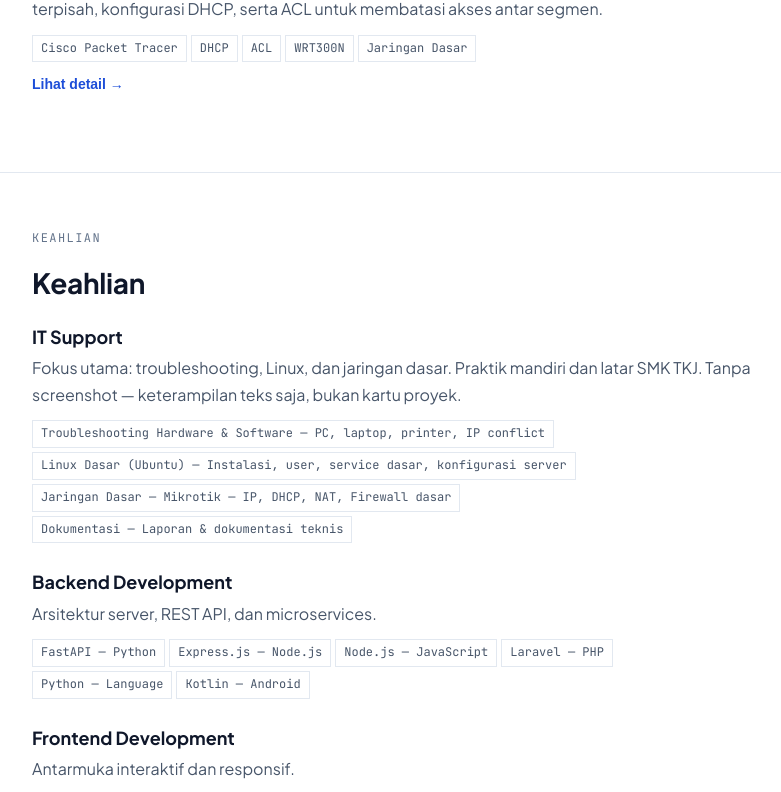
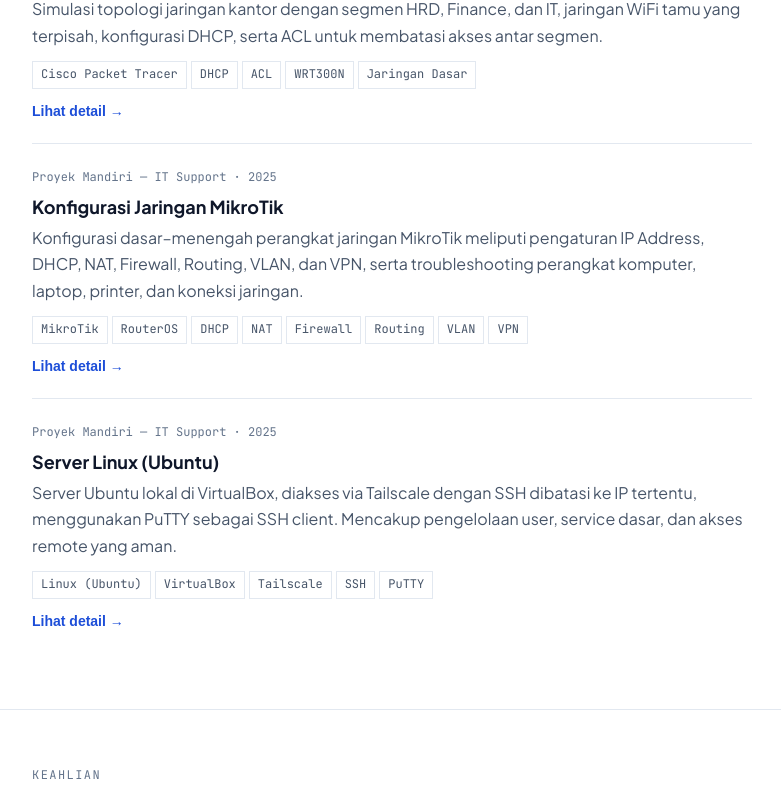
Before and after one commit to justajay224/web-portofolio, a React (Vite) app: page / in a window 1280 px wide. Shown: the part 3811-4603 px from the top of the page, without its empty margins (248-1029 px from the left). Built offline with nearby package versions, Linux system fonts and the light colour scheme.

Commit message:
add: MikroTik + Linux server projects (text only, no screenshots)

```diff
--- a/src/components/Projects.jsx
+++ b/src/components/Projects.jsx
@@ -9,7 +9,7 @@ export default function Projects() {
       <div className="container">
         <p className="section-label">Proyek</p>
         <h2>Proyek terpilih</h2>
-        <p>Enam proyek: tiga mandiri, dua magang perusahaan (NDA), dan satu simulasi jaringan kantor.</p>
+        <p>Delapan proyek: enam mandiri (termasuk simulasi jaringan kantor, konfigurasi MikroTik, dan server Linux — ketiganya teks saja, tanpa screenshot) dan dua magang perusahaan (NDA).</p>
         <div style={{ marginTop: 8 }}>
           {projects.map((p) => (
             <article key={p.id} className="project-row">
--- a/src/data/portfolioData.js
+++ b/src/data/portfolioData.js
@@ -235,6 +235,54 @@ export const projects = [
     liveDemoUrl: null,
     // NOTE: Cisco / Packet Tracer screenshot will be added later. No image file in repo yet — do not invent an image path.
     images: []
+  },
+  {
+    id: "mikrotik-network",
+    projectType: "personal",
+    title: "Konfigurasi Jaringan MikroTik",
+    categoryLabel: "Proyek Mandiri — IT Support",
+    badge: "MikroTik / RouterOS",
+    year: "2025",
+    isConfidential: false,
+    shortDesc: "Konfigurasi dasar–menengah perangkat jaringan MikroTik meliputi pengaturan IP Address, DHCP, NAT, Firewall, Routing, VLAN, dan VPN, serta troubleshooting perangkat komputer, laptop, printer, dan koneksi jaringan.",
+    fullDesc: "Praktik mandiri konfigurasi jaringan dengan perangkat MikroTik pada level dasar–menengah. Mencakup pengaturan IP Address, DHCP, NAT, Firewall, Routing, VLAN, dan VPN, serta troubleshooting perangkat komputer, laptop, printer, dan koneksi jaringan. Teks saja — tanpa screenshot.",
+    problemSolved: "Jaringan kecil perlu konfigurasi dasar yang benar — alamat IP, DHCP, NAT, dan firewall — agar perangkat dapat terhubung dengan aman, serta troubleshooting cepat saat komputer, printer, atau koneksi bermasalah.",
+    architecture: "Perangkat MikroTik (RouterOS) sebagai router utama. Konfigurasi dilakukan bertahap: IP Address, DHCP, NAT, Firewall, Routing, VLAN, dan VPN, lalu diuji dengan koneksi perangkat dan troubleshooting saat ada gangguan.",
+    features: [
+      "Pengaturan IP Address dan DHCP",
+      "Konfigurasi NAT dan Firewall dasar–menengah",
+      "Routing, VLAN, dan VPN",
+      "Troubleshooting komputer, laptop, printer, dan koneksi jaringan"
+    ],
+    techStack: ["MikroTik", "RouterOS", "DHCP", "NAT", "Firewall", "Routing", "VLAN", "VPN"],
+    githubUrl: null,
+    liveDemoUrl: null,
+    // NOTE: No screenshot for this project. Text only — do not invent an image path.
+    images: []
+  },
+  {
+    id: "linux-server-ubuntu",
+    projectType: "personal",
+    title: "Server Linux (Ubuntu)",
+    categoryLabel: "Proyek Mandiri — IT Support",
+    badge: "Linux / Ubuntu",
+    year: "2025",
+    isConfidential: false,
+    shortDesc: "Server Ubuntu lokal di VirtualBox, diakses via Tailscale dengan SSH dibatasi ke IP tertentu, menggunakan PuTTY sebagai SSH client. Mencakup pengelolaan user, service dasar, dan akses remote yang aman.",
+    fullDesc: "Server Ubuntu yang berjalan lokal di VirtualBox, diakses dari jarak jauh via Tailscale dengan SSH dibatasi ke IP tertentu, menggunakan PuTTY sebagai SSH client. Mencakup pengelolaan user, service dasar, dan akses remote yang aman. Server ini lokal / VirtualBox — bukan VPS / cloud — dan tidak dikelola oleh Hermes (pengelolaan via Hermes adalah rencana masa depan yang belum dilakukan). Teks saja — tanpa screenshot.",
+    problemSolved: "Perlu server lokal untuk belajar pengelolaan sistem: user, service, dan akses remote yang aman tanpa biaya VPS / cloud.",
+    architecture: "Ubuntu di VirtualBox lokal. Akses remote via Tailscale, SSH dibatasi ke IP tertentu, client menggunakan PuTTY. Pengelolaan mencakup user dan service dasar.",
+    features: [
+      "Server Ubuntu lokal di VirtualBox — bukan VPS / cloud",
+      "Akses remote via Tailscale, SSH dibatasi ke IP tertentu",
+      "SSH client menggunakan PuTTY",
+      "Pengelolaan user dan service dasar"
+    ],
+    techStack: ["Linux (Ubuntu)", "VirtualBox", "Tailscale", "SSH", "PuTTY"],
+    githubUrl: null,
+    liveDemoUrl: null,
+    // NOTE: No screenshot for this project. Text only — do not invent an image path.
+    images: []
   }
 ];
 
```
